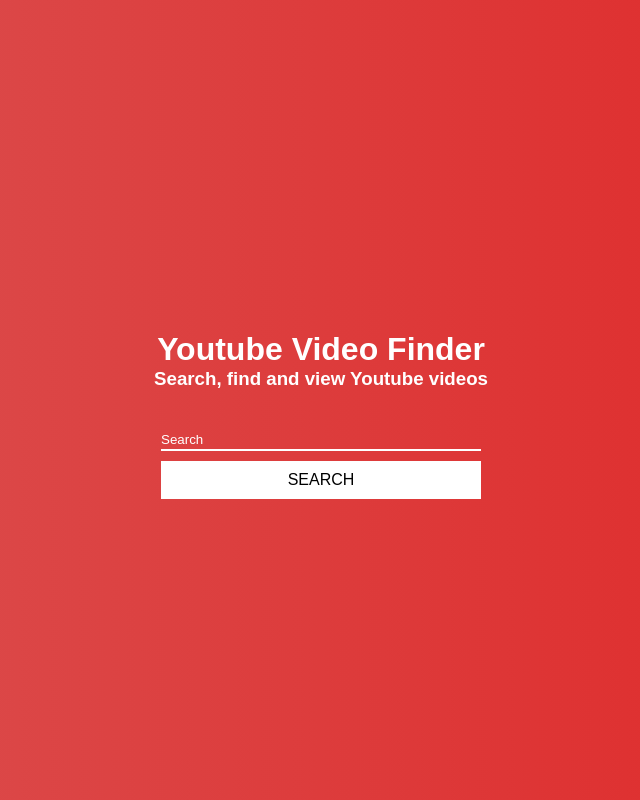
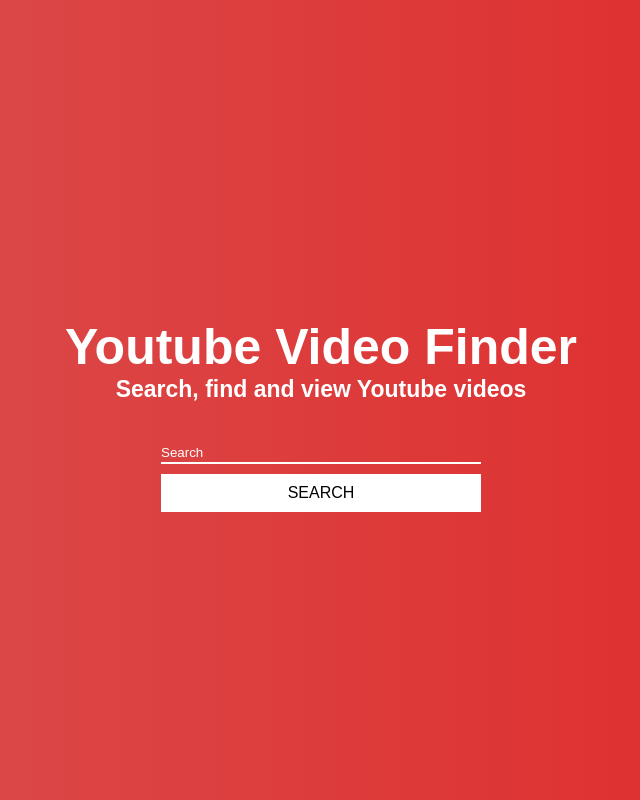
Before and after one commit to Soreg/reactjs-youtube-viewer, a React (Create React App) app: page / in a window 1280 px wide. Shown: the whole page, without its empty margins (319-959 px from the left). Built offline with nearby package versions, Linux system fonts and the light colour scheme.

Commit message:
Added font sizes

```diff
--- a/src/App.css
+++ b/src/App.css
@@ -1,10 +1,35 @@
 html {
+    font-size: 62.5%;
 }
 
 /* LANDING PAGE INTRO TEXT */
 
+h1 {
+    font-size: 5rem;
+}
+
+h2 {
+    font-size: 3rem;
+}
+
+h3 {
+    font-size: 2.3rem;
+}
+
+h4 {
+    font-size: 2rem;
+}
+
+h5 {
+    font-size: 2rem;
+}
+
+p {
+    font-size: 1.6rem;
+}
+
 .intro-text {
-    margin: 30px auto;
+    margin: 3rem auto;
     color: white;
 }
 
```
